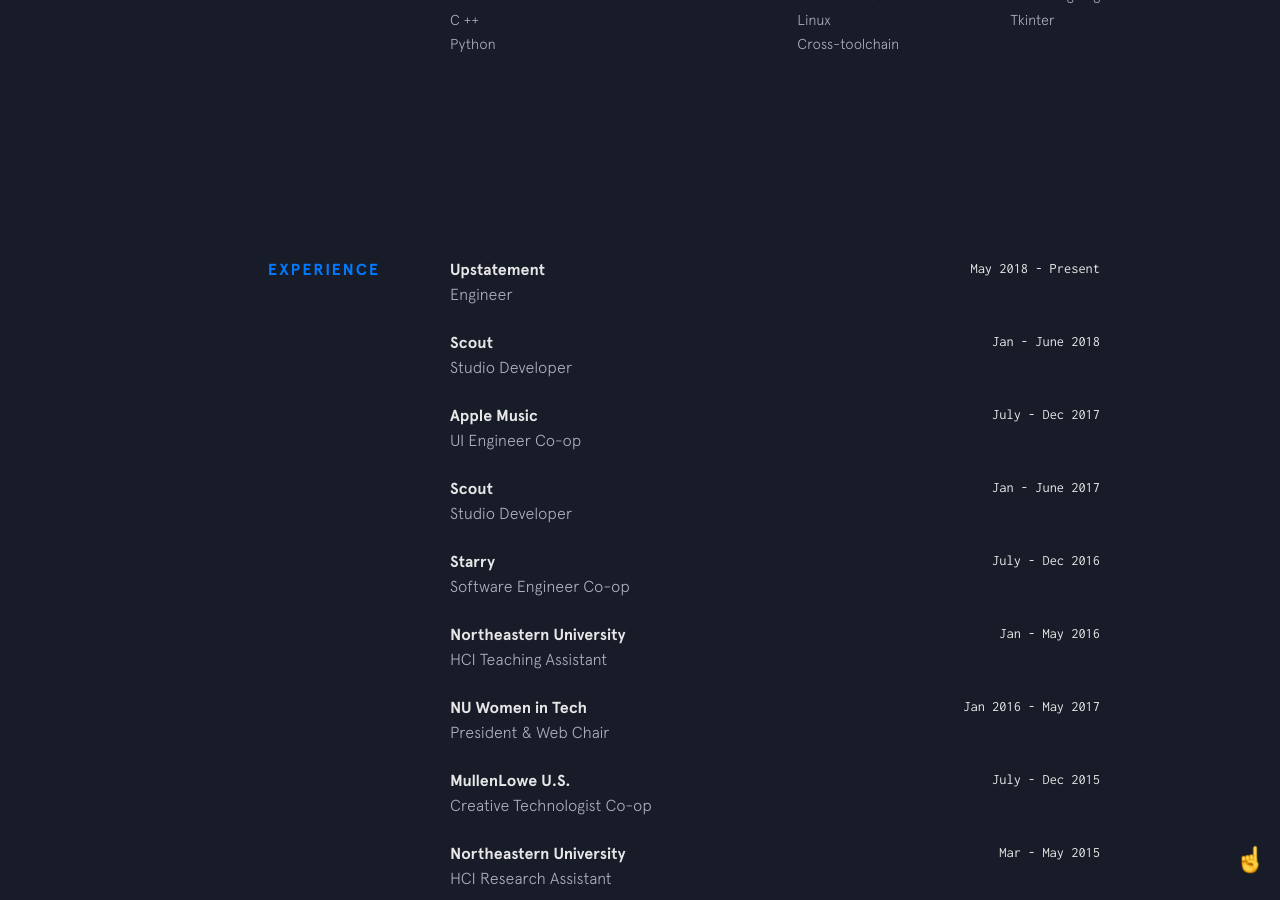
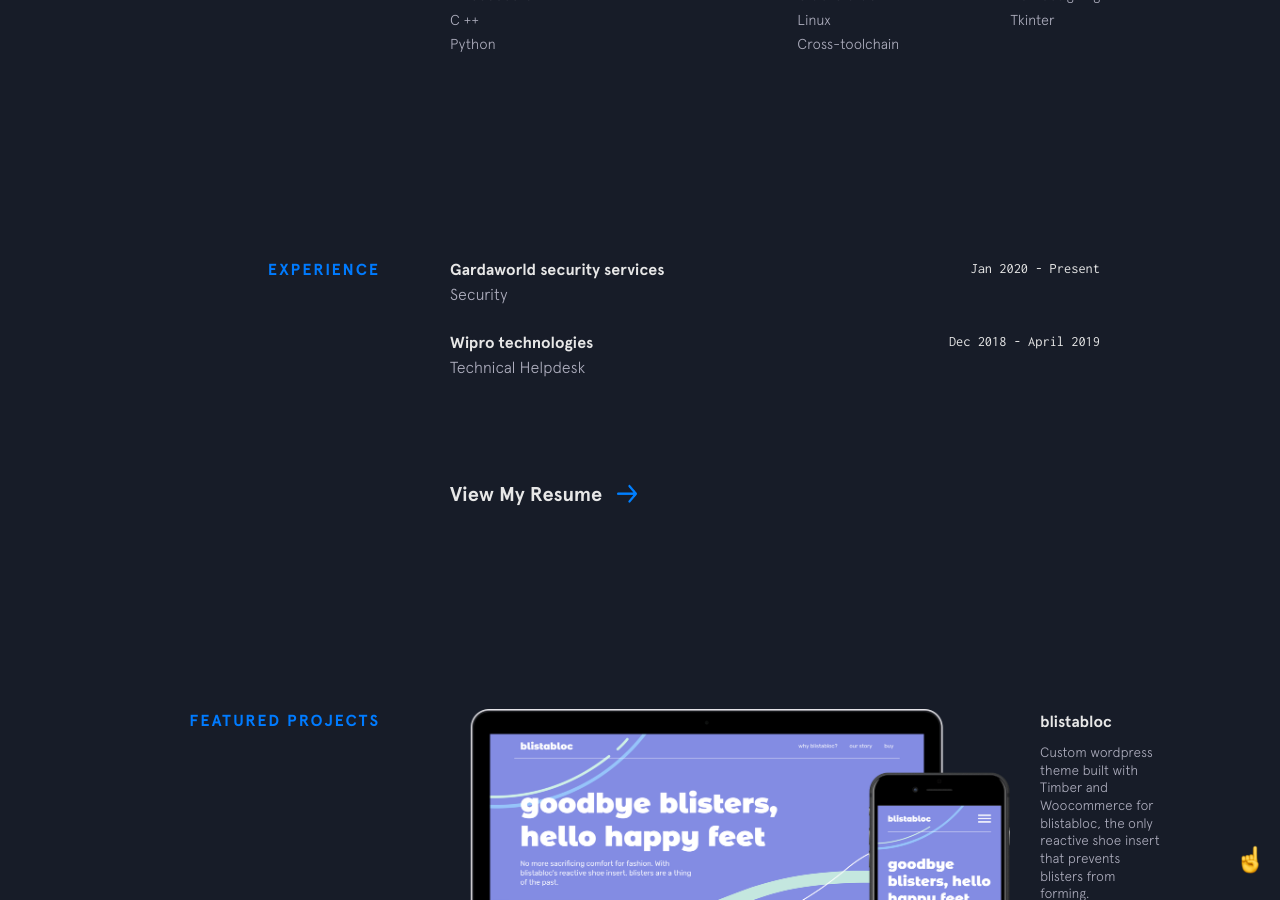
Before and after one commit to gov466/gov466.github.io, a Jekyll site: the page built from index.html, in a window 1280 px wide and 900 px high, scrolled down 1561 px. Built offline with Jekyll 4.4.1, drawn with Linux system fonts in a browser that asks for light colours; nearby versions of some CDN libraries.

Commit message:
Update experience.yml

```diff
--- a/_data/experience.yml
+++ b/_data/experience.yml
@@ -1,44 +1,9 @@
-- company: Upstatement
+- company: Gardaworld security services
   url: https://www.upstatement.com/
-  time: May 2018 - Present
-  position: Engineer
+  time: Jan 2020 - Present
+  position: Security
 
-- company: Scout
-  url: https://web.northeastern.edu/scout/
-  time: Jan - June 2018
-  position: Studio Developer
-
-- company: Apple Music
-  url: https://www.apple.com/music/
-  time: July - Dec 2017
-  position: UI Engineer Co-op
-
-- company: Scout
-  url: https://web.northeastern.edu/scout/
-  time: Jan - June 2017
-  position: Studio Developer
-
-- company: Starry
-  url: https://starry.com/
-  time: July - Dec 2016
-  position: Software Engineer Co-op
-
-- company: Northeastern University
-  url: http://www.ccis.northeastern.edu/
-  time: Jan - May 2016
-  position: HCI Teaching Assistant
-
-- company: NU Women in Tech
-  url: http://nuwit.ccs.neu.edu/
-  time: Jan 2016 - May 2017
-  position: President & Web Chair
-
-- company: MullenLowe U.S.
-  url: https://us.mullenlowe.com/
-  time: July - Dec 2015
-  position: Creative Technologist Co-op
-
-- company: Northeastern University
-  url: http://www.ccis.northeastern.edu/
-  time: Mar - May 2015
-  position: HCI Research Assistant
+- company: Wipro technologies
+  url: https://www.wipro.com/en-CA/contact-wipro/
+  time: Dec 2018 - April 2019
+  position: Technical Helpdesk
```
